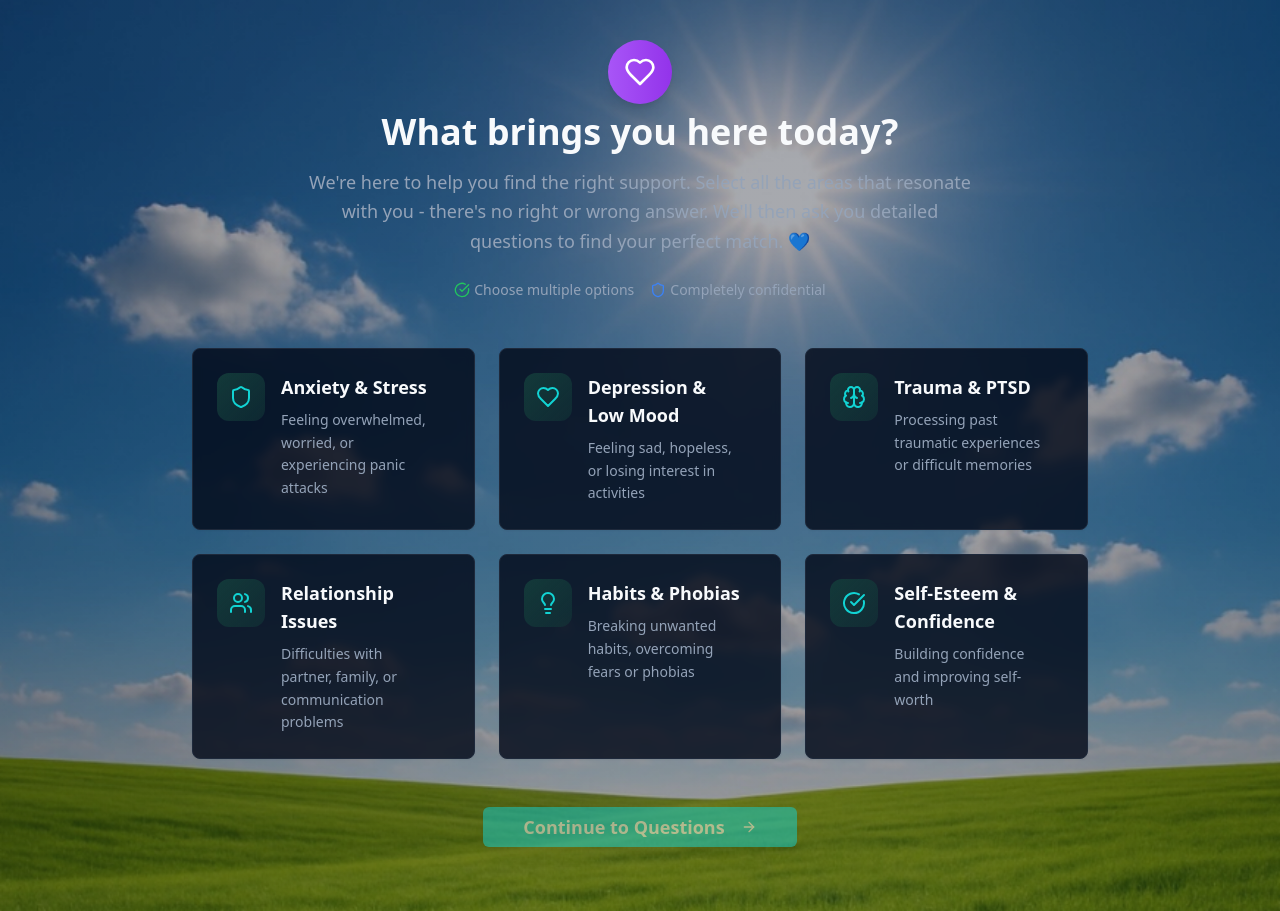
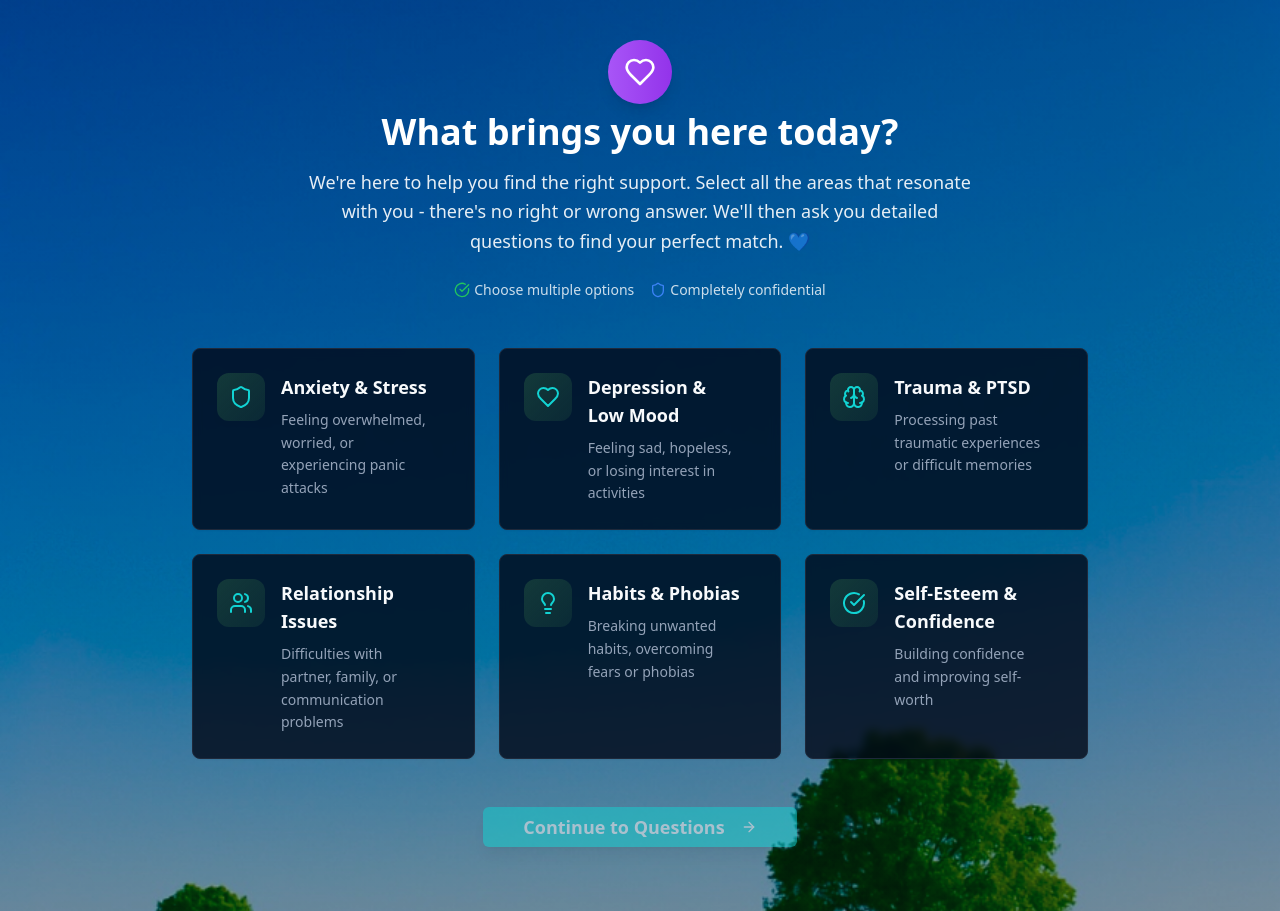
Before and after one commit to masterdev2716/therapy-counselling, a React (Vite) app: page / in a window 1280 px wide. Built offline with nearby package versions, Linux system fonts and the light colour scheme.

Commit message:
change bg and txt-color

```diff
--- a/src/components/TherapyPathfinder.tsx
+++ b/src/components/TherapyPathfinder.tsx
@@ -302,14 +302,14 @@ export default function TherapyPathfinder() {
 
         <div className="max-w-4xl mx-auto pt-24">
           <div className="text-center mb-12">
-            <h2 className="text-4xl font-bold text-foreground mb-4">
+            <h2 className="text-4xl font-bold text-white mb-4">
               What brings you here today?
             </h2>
-            <p className="text-lg text-muted-foreground max-w-2xl mx-auto leading-relaxed">
+            <p className="text-lg text-white/90 max-w-2xl mx-auto leading-relaxed">
               We're here to help you find the right support. Select all the areas that resonate with you -
               there's no right or wrong answer. We'll then ask you detailed questions to find your perfect match. 💙
             </p>
-            <div className="flex items:center justify-center space-x-4 mt-6 text-sm text-muted-foreground">
+            <div className="flex items:center justify-center space-x-4 mt-6 text-sm text-white/80">
               <span className="flex items-center">
                 <CheckCircle className="w-4 h-4 text-green-500 mr-1" />
                 Choose multiple options
```
Also changed, not shown: src/assets/background.png.
